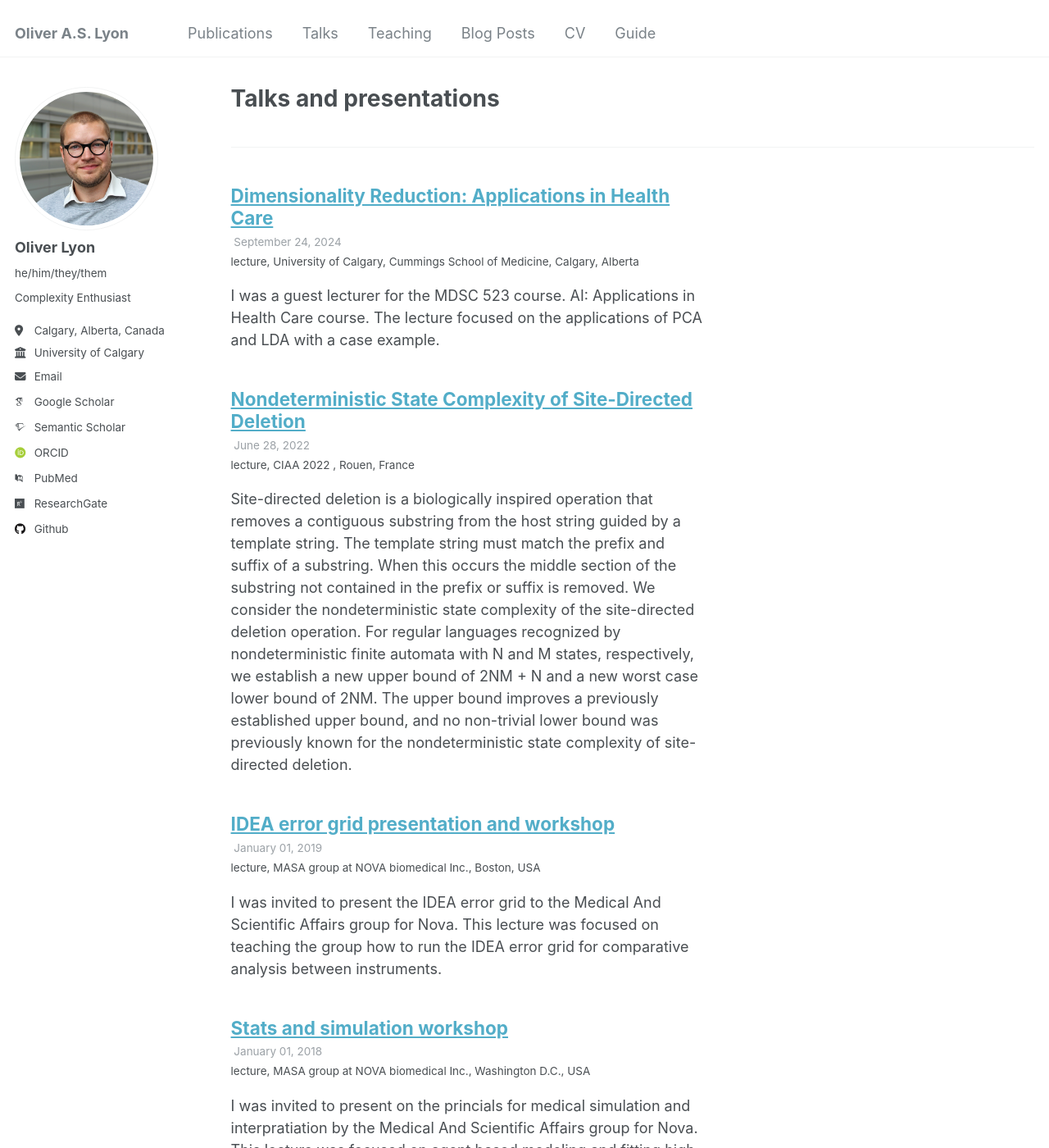
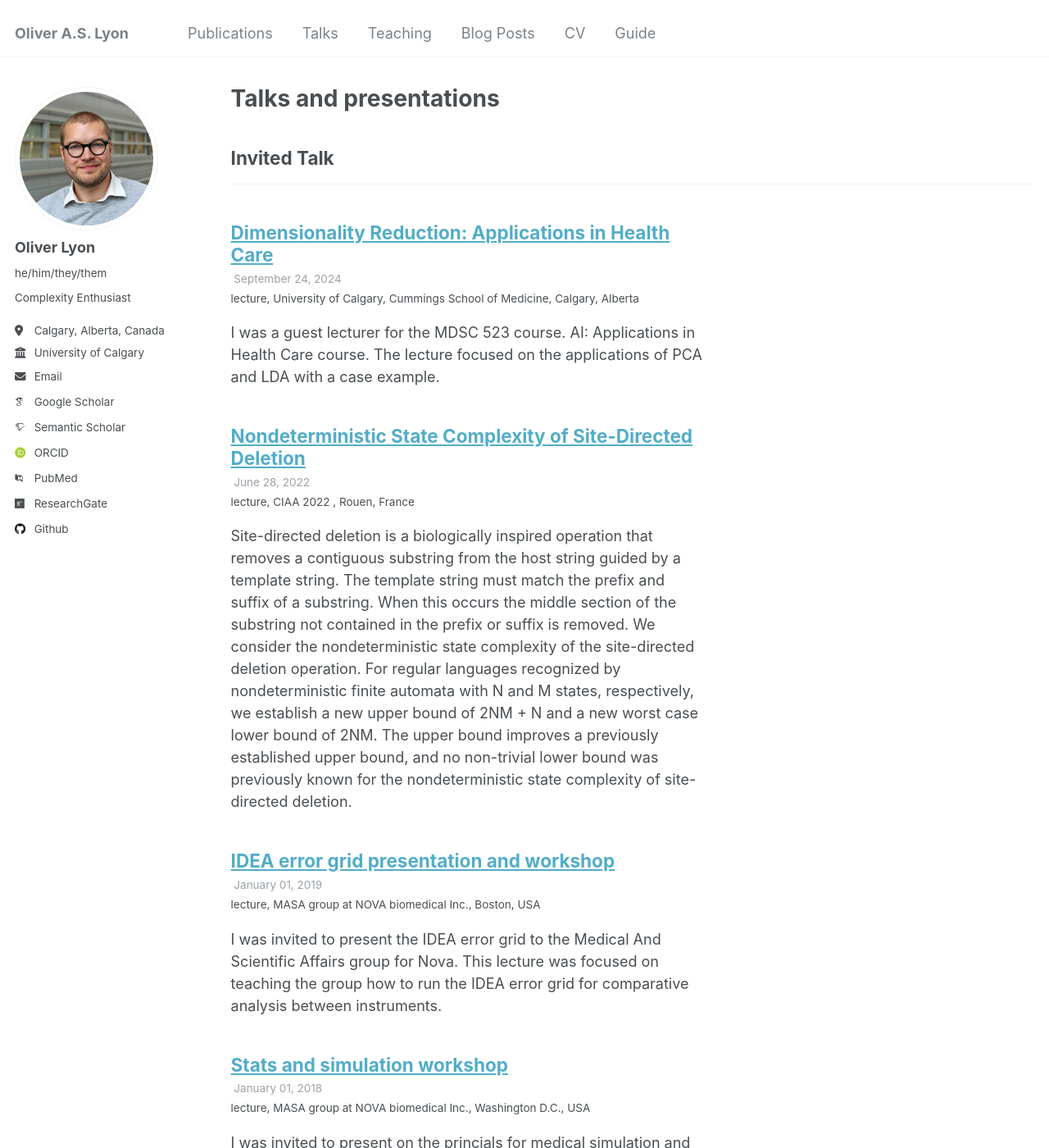
Before and after one commit to OliverTheLyon/OliverTheLyon.github.io, a Jekyll site: the page built from _pages/talks.html, in a window 1280 px wide and 1400 px high. Shown: the whole window at 82% size. Built offline with Jekyll 4.4.1, drawn with Linux system fonts in a browser that asks for light colours; nearby versions of some CDN libraries; some web fonts are replaced.

```diff
--- a/_pages/talks.html
+++ b/_pages/talks.html
@@ -15,7 +15,7 @@
         {% continue %}
       {% endif %}
     {% unless title_shown %}
-        <h2>{{ type[1].title }}</h2><hr />
+        <h2>{{ category[1].title }}</h2><hr />
         {% assign title_shown = true %}
       {% endunless %}
       {% include archive-single-talk.html %}
```
